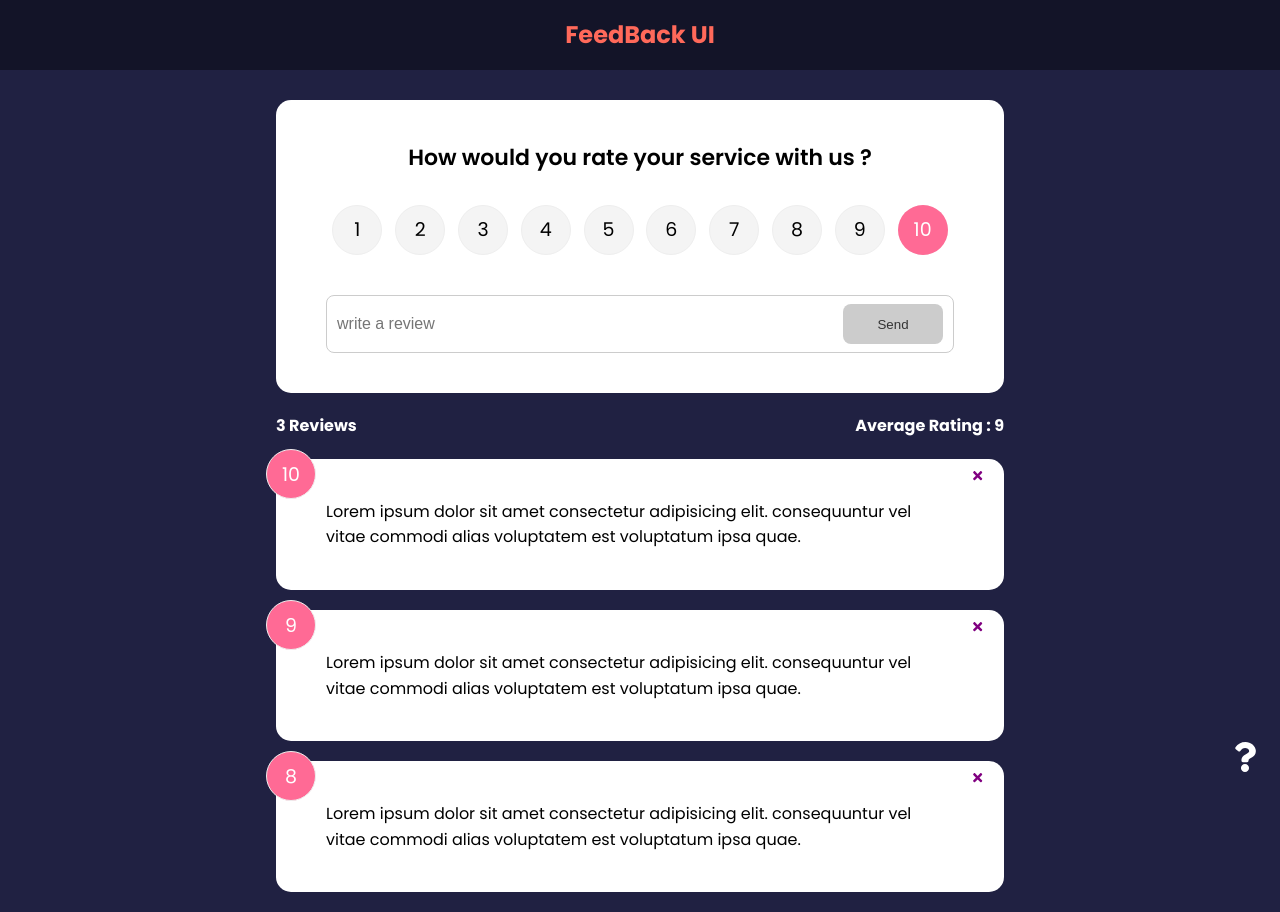
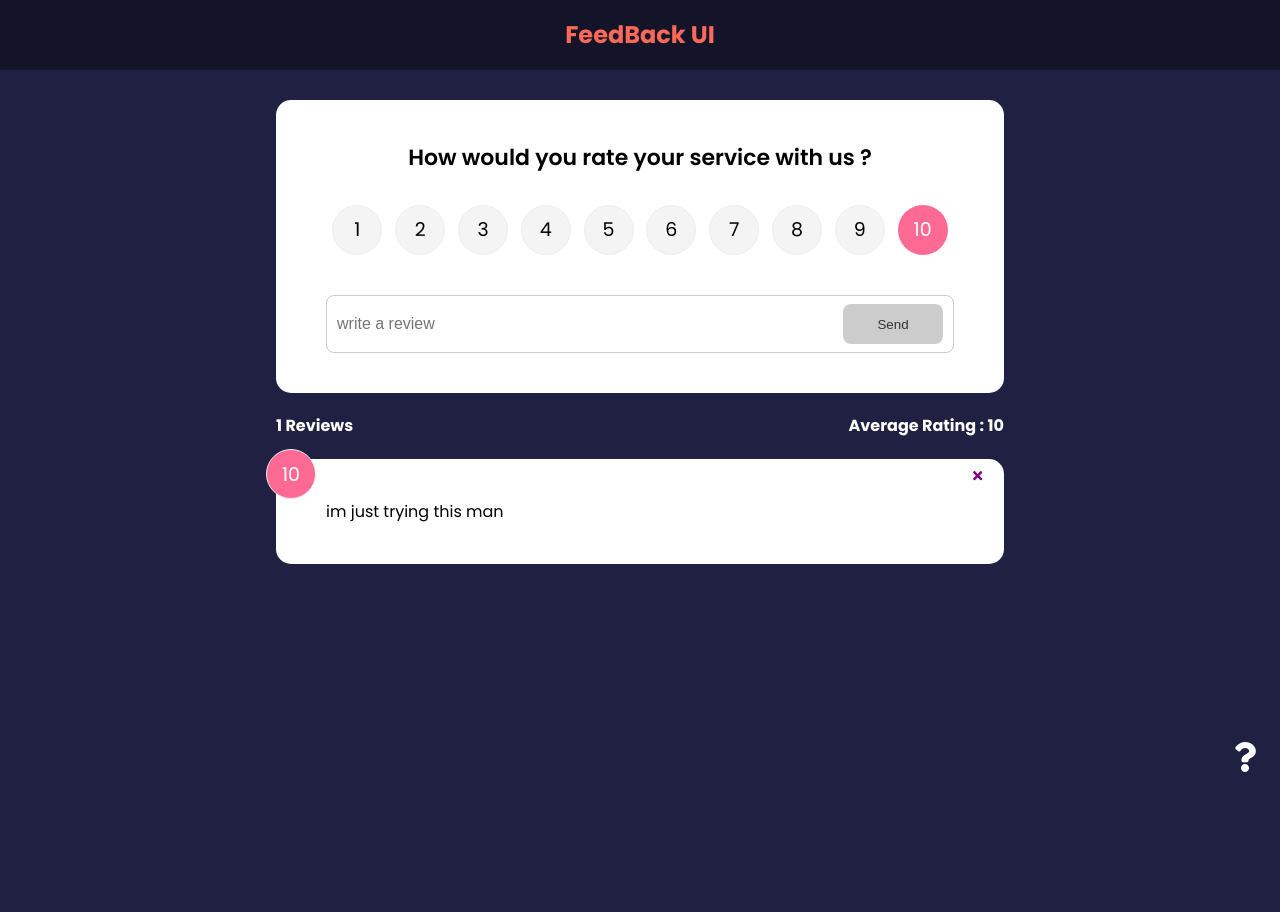
Before and after one commit to SaJid96/Feedback-Application, a React (Create React App) app: page / in a window 1280 px wide. After the commit the page ends 800 px from the top, so only its background shows below. Built offline with nearby package versions, Linux system fonts and the light colour scheme.

Commit message:
Global state with useContext Hook

```diff
--- a/src/App.js
+++ b/src/App.js
@@ -44,9 +44,9 @@
                 element={
                   <>
                     <FeedbackForm handleAdd={addedFeedback} />
-                    <FeedbackStats feedback={feedback} />
+                    <FeedbackStats  />
                     <FeedBackList
-                      feedback={feedback}
+
                       handleDelete={deleteFeedback}
                     />
                   </>
--- a/src/components/FeedBackList.jsx
+++ b/src/components/FeedBackList.jsx
@@ -1,10 +1,13 @@
 import { motion,AnimatePresence } from 'framer-motion';
+import { useContext } from 'react';
+import FeedbackItem from './FeedbackItem'
+import FeedbackContext from '../context/FeedbackContext';
 
-import FeedbackItem from './FeedbackItem'
-import PropTypes from 'prop-types';
+const FeedBackList = ({ handleDelete }) => {
 
-const FeedBackList = ({ feedback,handleDelete }) => {
-  console.log(feedback);
+
+const {feedback} = useContext(FeedbackContext);
+
 
   if (!feedback || feedback.length === 0) {
     return <p>No feedback exist</p>;
@@ -32,7 +35,7 @@
          ))}
        </AnimatePresence>
      </div>
-   );
+   )
 
 
 
@@ -48,16 +51,5 @@
   // );
 };
 
-FeedBackList.propTypes={
-
-  feedback:PropTypes.arrayOf(
-    PropTypes.shape(
-    {
-
-    id:PropTypes.number.isRequired,
-    text:PropTypes.string.isRequired,
-    rating:PropTypes.number.isRequired
-  })
-  )}
 
 export default FeedBackList;
--- a/src/components/FeedbackStats.jsx
+++ b/src/components/FeedbackStats.jsx
@@ -1,7 +1,10 @@
-import PropTypes from 'prop-types'
+import FeedbackContext from '../context/FeedbackContext'
+import {useContext} from 'react'
 
-const FeedbackStats = ({feedback}) => {
 
+const FeedbackStats = () => {
+
+    const {feedback}=useContext(FeedbackContext)
 
    let average=feedback.reduce((acc,cur)=>
 
@@ -24,9 +27,6 @@
 
 
 
-FeedbackStats.propTypes={
-    feedback:PropTypes.array.isRequired
-}
 
 
 export default FeedbackStats
--- a/src/context/FeedbackContext.js
+++ b/src/context/FeedbackContext.js
@@ -5,27 +5,25 @@
 export const FeedbackProvider = ({ children }) => {
 
 
-    const [feedback,setFeedback]=useState(
+    const [feedback,setFeedback]=useState([
         {
             id:1,
             text:'im just trying this man',
             rating:10
         }
+    ]
     )
 
   return (
-    <FeedbackContext.Provider value={{
+    <FeedbackContext.Provider
+      value={{
+        feedback,
 
-        feedback,
-    }}>
-
-
-        {children}
-
-
-
-        </FeedbackContext.Provider>
-  )
+      }}
+    >
+      {children}
+    </FeedbackContext.Provider>
+  );
 };
 
 export default FeedbackContext;
```
